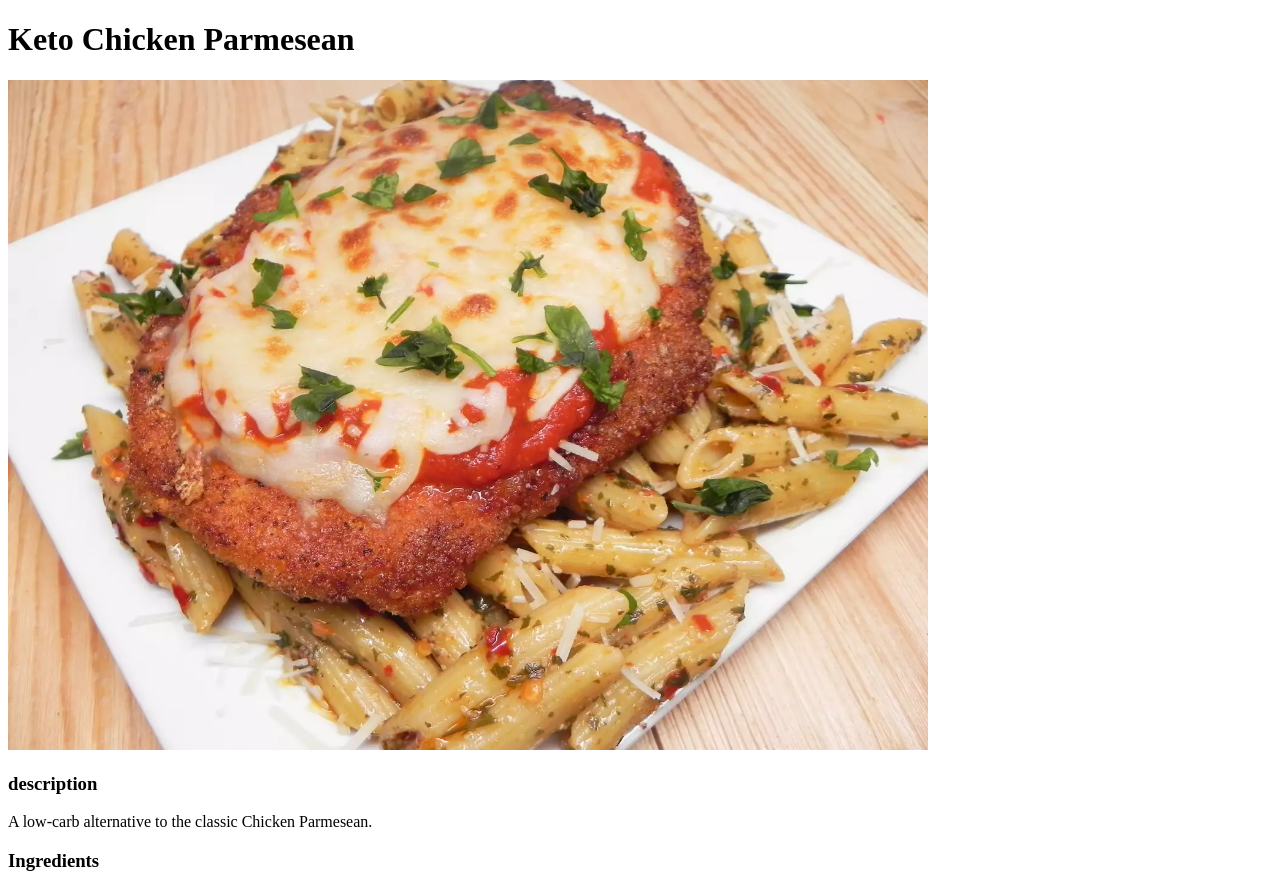
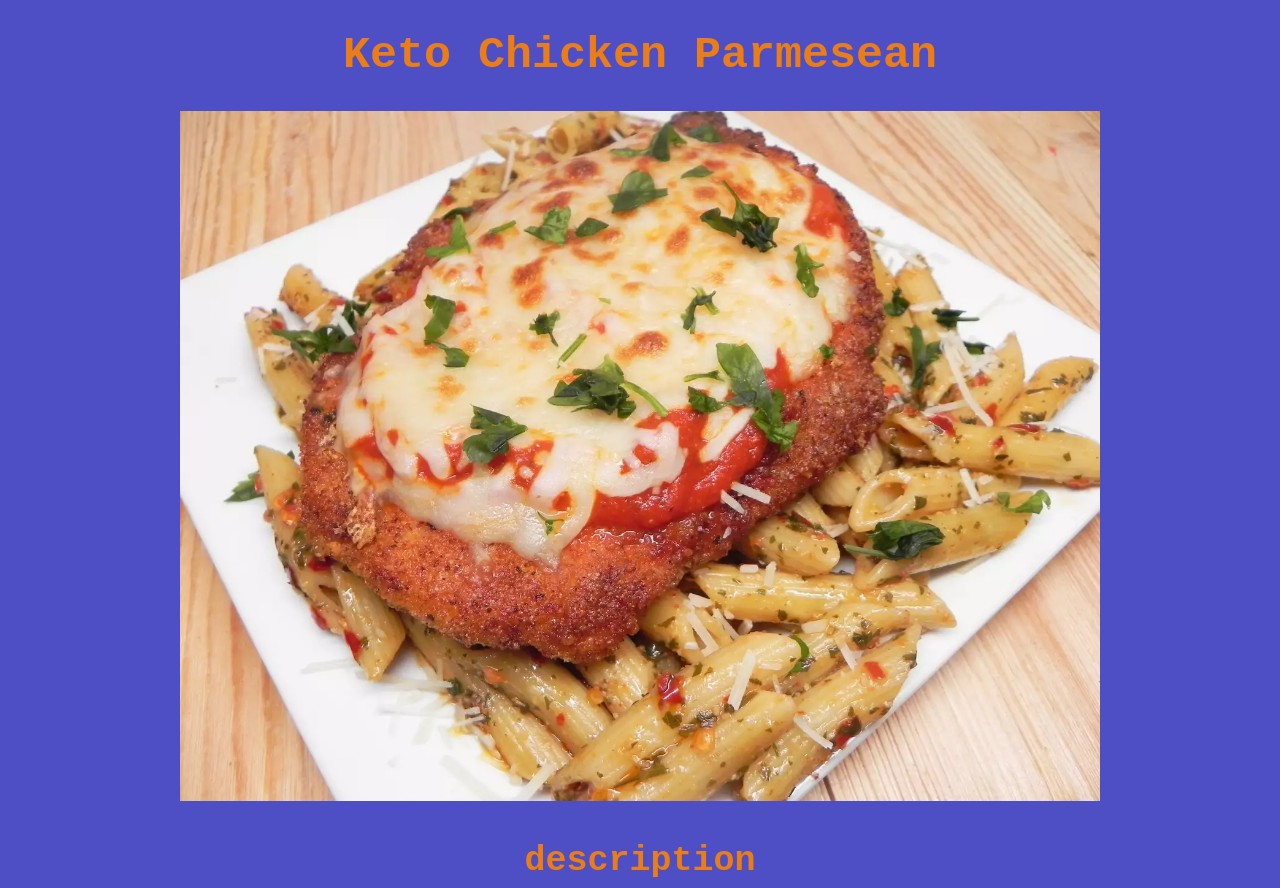
Before and after one commit to GlinnKoko/odin-recipes, a plain HTML site: page recipes/Keto-Chicken-Parmesean.html in a window 1280 px wide. Shown: the top 888 px of the page. Drawn offline with Linux system fonts and the light colour scheme.

Commit message:
Added stylesheet, did some basic styling

```diff
--- a/recipes/Keto-Chicken-Parmesean.html
+++ b/recipes/Keto-Chicken-Parmesean.html
@@ -3,10 +3,11 @@
     <head>
         <meta charset="UTF-8">
         <title>Keto Chicken Parmesean!</title>
+        <link rel="stylesheet" href="style.css">
     </head>
     <body>
         <h1>Keto Chicken Parmesean</h1>
-        <img src="../images/Keto-Chicken.webp" alt="Keto Chicken Parmesean" height="670" width="920">
+        <div class="center"><img src="../images/Keto-Chicken.webp" alt="Keto Chicken Parmesean" height="auto" width="920"></div>
         <h3>description</h3>
         <p>A low-carb alternative to the classic Chicken Parmesean.</p>
         <h3>Ingredients</h3>
--- /dev/null
+++ b/recipes/style.css
@@ -0,0 +1,32 @@
+* {
+    font-family: 'Courier New', Courier, monospace;
+    background-color: rgb(79, 79, 197);
+}
+
+ul,
+ol,
+p {
+    color: darkred;
+}
+
+ul,
+p {
+    list-style-type: none;
+    text-align: center;
+}
+
+h1,
+h2,
+h3 {
+    font-size: 35px;
+    text-align: center;
+    color: rgb(235, 125, 22);
+}
+
+.center {
+    text-align: center;
+}
+
+h1 {
+    font-size: 45px;
+}
```
Also changed, not shown: recipes/grilled-cheese.html (+2 -1 lines), recipes/veggie-tacos.html (+2 -1 lines).
